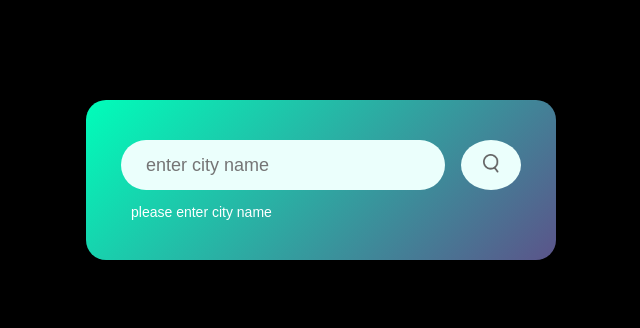
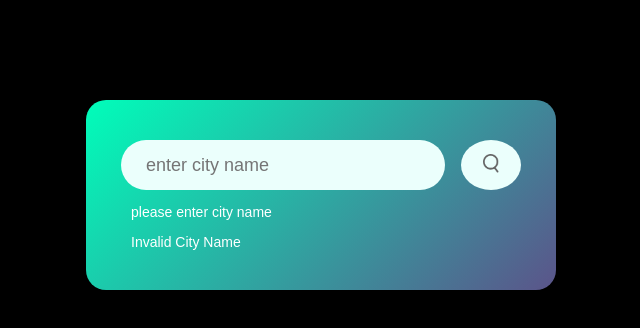
Before and after one commit to chitransh992/Javascript-Repository, a website: page 7. Projects/WeatherProject/index.html in a window 1280 px wide. Shown: the whole page, without its empty margins (319-959 px from the left). Drawn offline with Linux system fonts and the light colour scheme.

Commit message:
Update index.html

```diff
--- a/7. Projects/WeatherProject/index.html
+++ b/7. Projects/WeatherProject/index.html
@@ -17,9 +17,9 @@
             <p>please enter city name</p>
         </div>
 
-        <!-- <div class = "error">
+        <div class = "error">
             <p>Invalid City Name</p>
-        </div> -->
+        </div>
 
         <div class = "weather">
             <img src="images/rain.png" class = "weather-icon">
```
